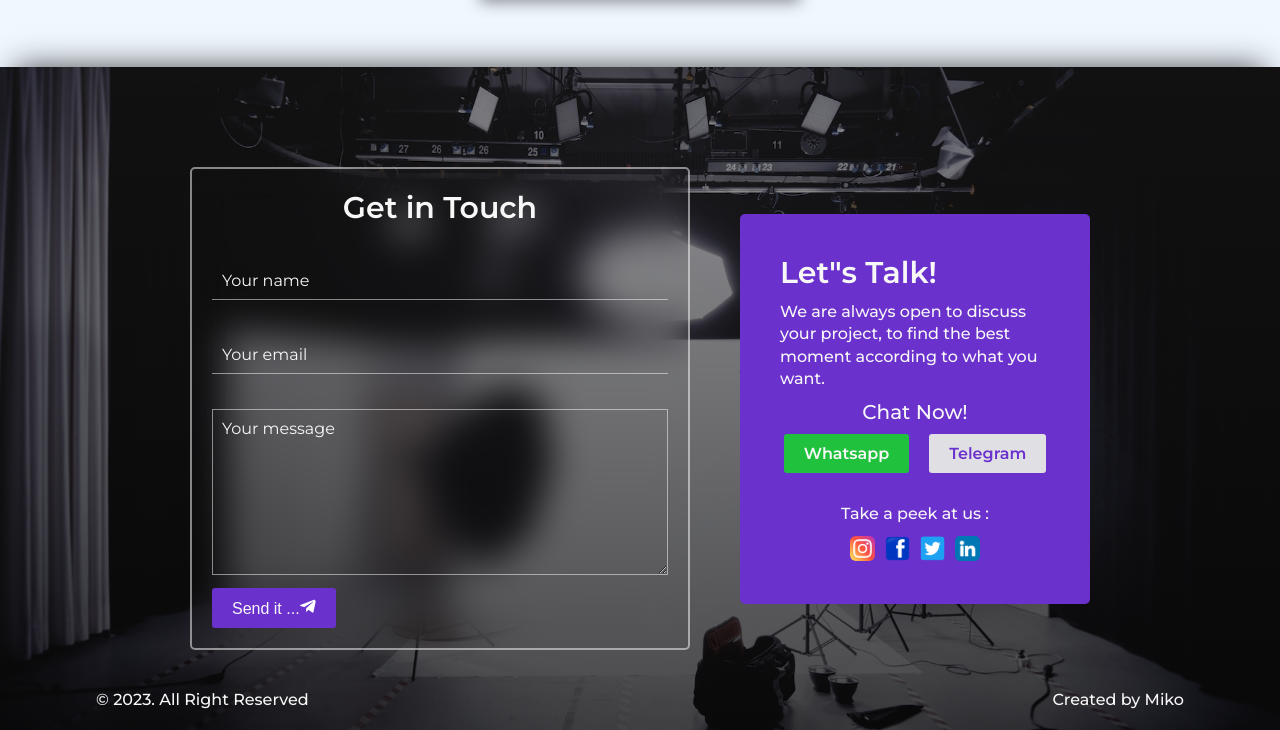
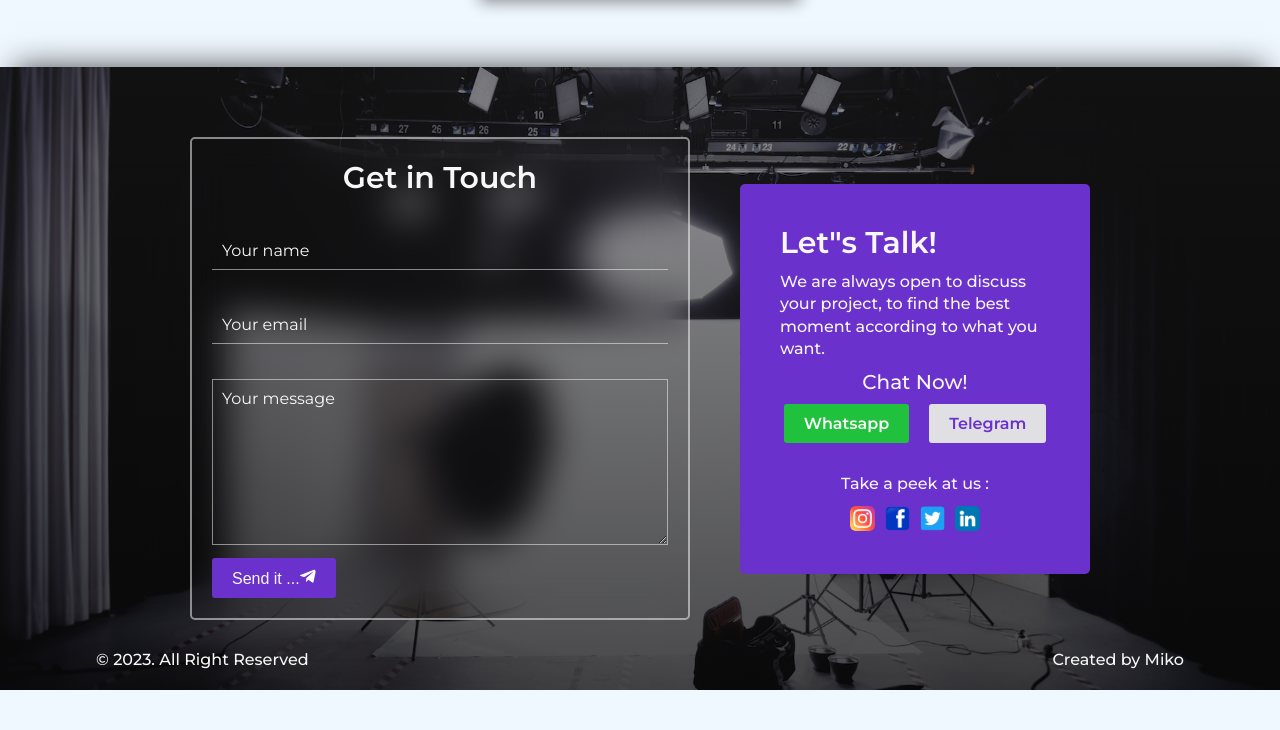
Before and after one commit to Mikoprn/D-Studio, a plain HTML site: page index.html in a window 1280 px wide. Shown: the part 2285-3015 px from the top of the page. After the commit the page ends 2975 px from the top, so only its background shows below. Drawn offline with Linux system fonts and the light colour scheme.

Commit message:
change contact section

```diff
--- a/style.css
+++ b/style.css
@@ -33,7 +33,7 @@ html {
     font-family: 'Montserrat', sans-serif;
     color: var(--dark-color);
     scroll-behavior: smooth;
-    scroll-padding-top: 3rem;
+    scroll-padding-top: 1.5rem;
     overflow-x: hidden;
 }
 
@@ -299,7 +299,7 @@ nav .nav__links {
     justify-content: center;
     flex-wrap: wrap;
     gap: 5rem;
-    padding-top: 10rem;
+    padding-top: 7rem;
 }
 
 form {
@@ -416,7 +416,7 @@ footer {
     width: var(--width-85);
     margin: 0 auto;
     height: 6rem;
-    margin-top: 2rem;
+    margin-top: 1rem;
     color: var(--light-color);
     justify-content: space-between;
 
```
